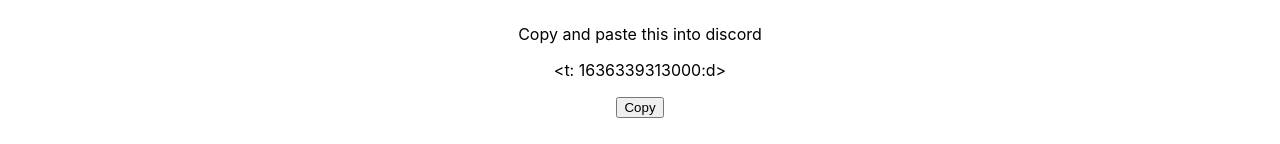
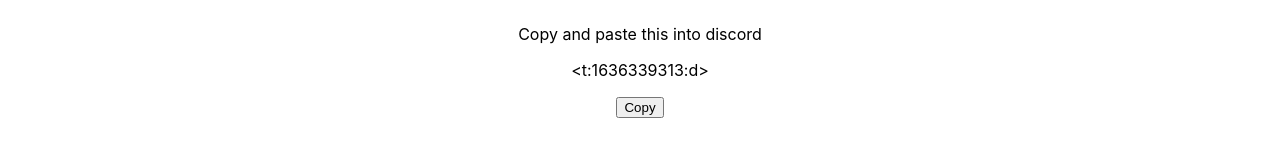
Before and after one commit to izzyhub/discord-time-codes, a React (Create React App) app: page / in a window 1280 px wide. Shown: the part 369-513 px from the top of the page. Built offline with nearby package versions, Linux system fonts and the light colour scheme.

Commit message:
Fix formatting and unix time.

```diff
--- a/src/App.js
+++ b/src/App.js
@@ -53,8 +53,9 @@
     },
 
   ];
+  const unixTime = Math.floor(state.date.getTime() / 1000)
 
-  const discordTimeCode = "<t: " + state.date.getTime() + ":" + options[state.optionSelected].codeLetter + ">";
+  const discordTimeCode = "<t:" + unixTime + ":" + options[state.optionSelected].codeLetter + ">";
 
   const copyTimeCode = () => {
     navigator.clipboard.writeText(discordTimeCode);
```
